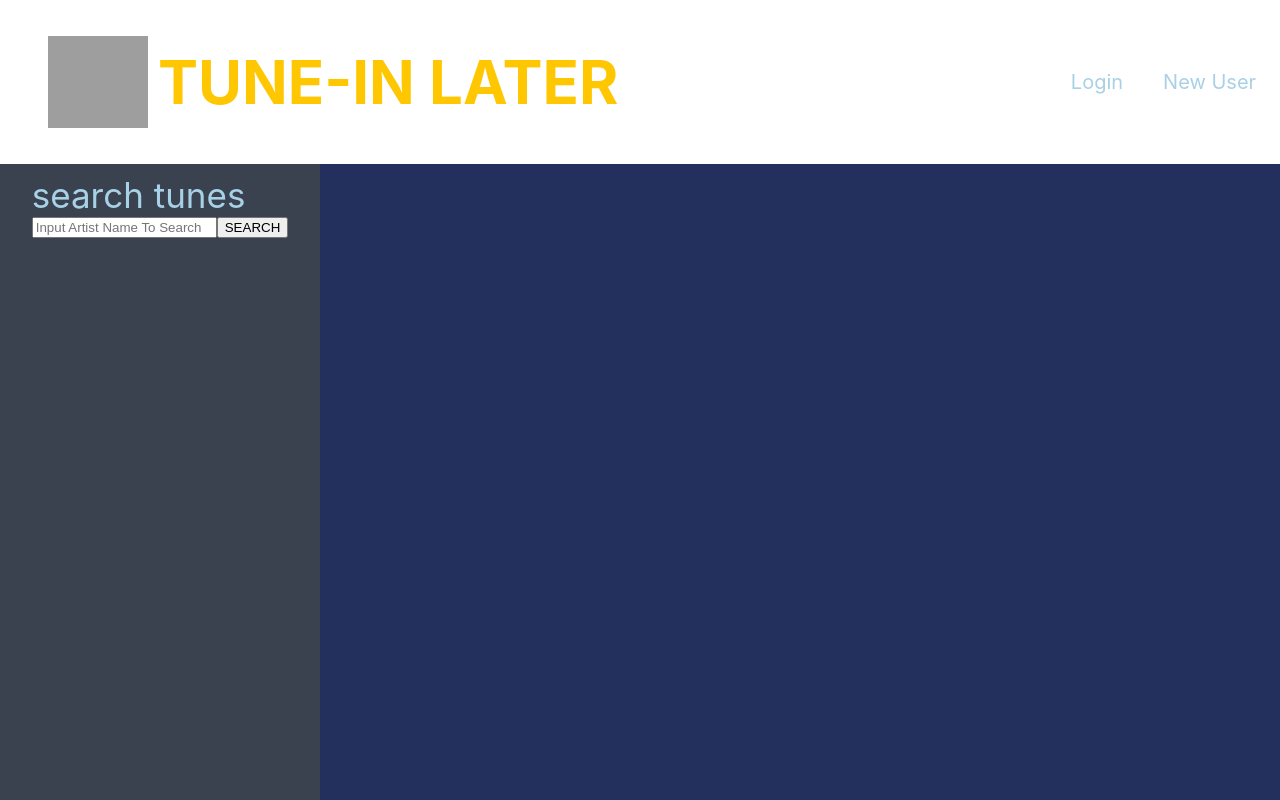
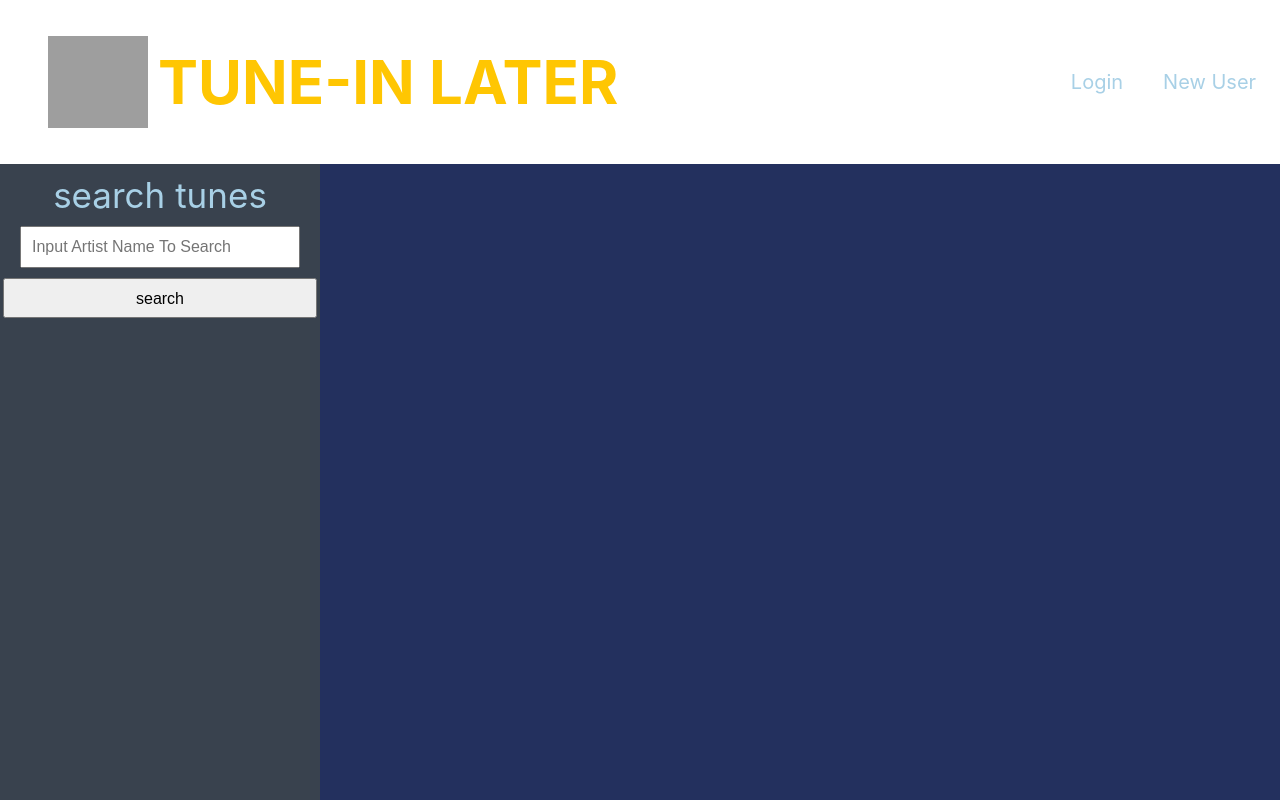
Before and after one commit to lundgrea/Tune-In-Later, a React (Create React App) app: page /search in a window 1280 px wide. Shown: the top 800 px of the page. Built offline with nearby package versions, Linux system fonts and the light colour scheme; grey boxes are pictures that could not be loaded.

Commit message:
Ensure only one route rendering at a time
Co-authored-by: Chris Lane <pankokrumbs@gmail.com>

```diff
--- a/src/containers/App/App.css
+++ b/src/containers/App/App.css
@@ -99,17 +99,10 @@ nav {
 }
 
 
-
-
-
-
-/* .home-nav, .login-ul { */
-  /* min-height: 25vh; */
-  /* display: flex;
-  flex-direction: column;
-  align-items: center;
-  justify-content: space-evenly; */
-/* } */
+input {
+  font-size: 16px;
+  padding: 5px 5px 5px 5px;
+}
 
 .search-form {
   min-height: 100vh;
@@ -125,6 +118,9 @@ nav {
 .search-form-container{
   display: flex;
   flex-direction: column;
+  align-items: center;
+  width: 80%;
+  /* width: 325px; */
 }
 
 main {
--- a/src/containers/App/App.js
+++ b/src/containers/App/App.js
@@ -57,13 +57,10 @@ export const App = ({ logout, error, user, storeFavorites, albums}) => {
           exact path="/login"
           component={LoginForm}
           />
-        </section>
-        <section className="signup-form-container">
           <Route
           exact path="/sign-up"
           component={SignUpForm}
           />
-        </section>
       <div className="favorites-container">
         <Route
         exact path="/my-collection"
@@ -82,6 +79,7 @@ export const App = ({ logout, error, user, storeFavorites, albums}) => {
         }}
         />
       </div>
+        </section>
       </article>
     </section>
   </main>
--- a/src/containers/Search/Search.css
+++ b/src/containers/Search/Search.css
@@ -0,0 +1,22 @@
+.search-form-inner{
+    display: flex;
+    flex-direction: column;
+    width: 100%;
+    align-items: center;
+  }
+
+
+  .search-button {
+
+    width: 313.5px;
+    height: 40px;
+    font-size: 16px;
+    padding: 10px;
+  }
+
+  .search-input {
+    width: 100%;
+    font-size: 16px;
+    padding: 10px;
+    margin: 10px 10px 10px 10px;
+  }
--- a/src/containers/Search/Search.js
+++ b/src/containers/Search/Search.js
@@ -6,6 +6,7 @@ import { handleErrors } from '../../actions/index';
 import { getFavorites } from '../../apiCalls/apiCalls';
 import { Link } from "react-router-dom";
 import PropTypes from 'prop-types'
+import './Search.css'
 
 export class Search extends Component {
   constructor(){
@@ -48,15 +49,16 @@ export class Search extends Component {
 
   render() {
       return (
-        <form>
+        <form className="search-form-inner">
           <input
+            className="search-input"
             type="text"
             placeholder="Input Artist Name To Search"
             value={this.state.search}
             onChange={this.handleChange}
           />
           <Link to='/'>
-            <button onClick={this.fetchAlbums}>SEARCH</button>
+            <button className="search-button" onClick={this.fetchAlbums}>search</button>
           </Link>
         </form>
       )
```
